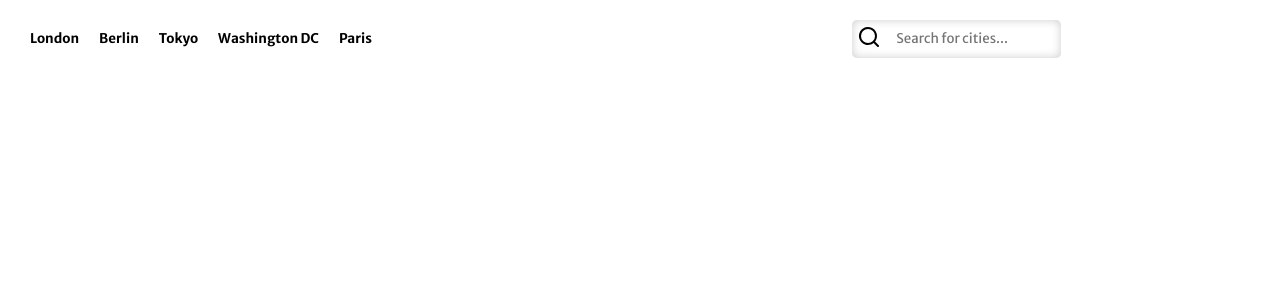
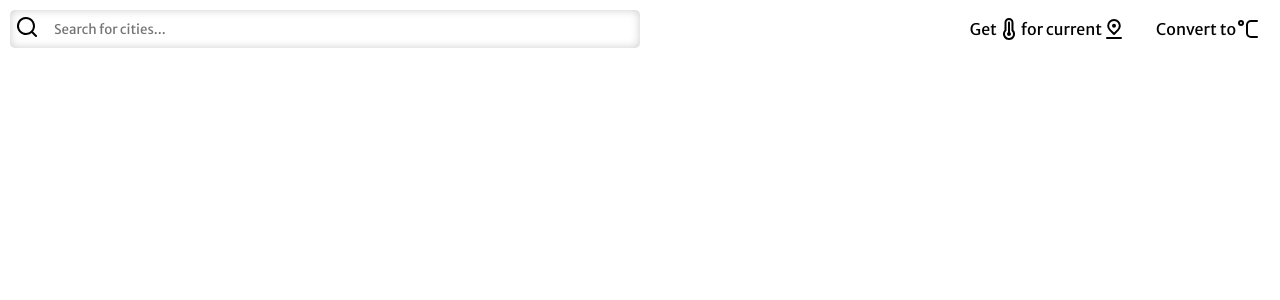
Before and after one commit to Zack1808/weather-app, a React (Create React App) app: page / in a window 1280 px wide. Shown: the top 300 px of the page. Built offline with nearby package versions, Linux system fonts and the light colour scheme.

Commit message:
Added Header component

```diff
--- a/src/components/App.js
+++ b/src/components/App.js
@@ -1,22 +1,16 @@
-import React from "react";
-
-// Importing the costume components
-import NavBar from "./NavBar";
-import Search from "./Search";
+import React, { useState } from "react";
 
 // Importing the style file
 import "../css/App.css";
+
+// Importing costume components
+import Header from "./Header";
 
 // Creating the App component
 const App = () => {
   return (
     <div className="app-container">
-      <div className="navigation">
-        <NavBar />
-        <div className="search">
-          <Search />
-        </div>
-      </div>
+      <Header />
     </div>
   );
 };
--- /dev/null
+++ b/src/components/Header.js
@@ -0,0 +1,39 @@
+import React, { useState } from "react";
+import {
+  UilCelsius,
+  UilFahrenheit,
+  UilTemperature,
+  UilLocationPinAlt,
+} from "@iconscout/react-unicons";
+
+// Importing the style file
+import "../css/Header.css";
+
+// Importing costume components
+import Search from "./Search";
+
+// Creating the Header component
+const Header = () => {
+  // Setting up state
+  const [celsius, setCelsius] = useState(true);
+
+  return (
+    <div className="navigation">
+      <Search />
+      <div className="buttons">
+        <button className="location">
+          Get <UilTemperature /> for current <UilLocationPinAlt />
+        </button>
+        <button
+          className="unit"
+          onClick={() => setCelsius((prevState) => !prevState)}
+        >
+          Convert to {celsius ? <UilCelsius /> : <UilFahrenheit />}
+        </button>
+      </div>
+    </div>
+  );
+};
+
+// Exporting the Header component
+export default Header;
--- a/src/components/NavBar.js
+++ /dev/null
@@ -1,20 +0,0 @@
-import React from "react";
-
-// Importing the style file
-import "../css/NavBar.css";
-
-// Creating the NavBar component
-const NavBar = () => {
-  return (
-    <div className="nav-container">
-      <button className="nav-item">London</button>
-      <button className="nav-item">Berlin</button>
-      <button className="nav-item">Tokyo</button>
-      <button className="nav-item">Washington DC</button>
-      <button className="nav-item">Paris</button>
-    </div>
-  );
-};
-
-// Exporting the NavBar component
-export default NavBar;
--- a/src/css/App.css
+++ b/src/css/App.css
@@ -18,15 +18,3 @@
   justify-content: space-between;
   align-items: center;
 }
-
-.navigation {
-  display: flex;
-  width: 100%;
-  padding: 10px;
-  justify-content: space-between;
-  align-items: center;
-}
-
-.search {
-  width: 50%;
-}
--- /dev/null
+++ b/src/css/Header.css
@@ -0,0 +1,38 @@
+.navigation {
+  display: flex;
+  width: 100%;
+  padding: 10px;
+  justify-content: space-between;
+  align-items: center;
+}
+
+.buttons {
+  display: flex;
+  gap: 10px;
+  justify-content: center;
+  align-items: center;
+}
+
+.buttons button {
+  display: flex;
+  justify-content: center;
+  align-items: center;
+  padding: 5px 10px;
+  font-size: 1em;
+  background-color: transparent;
+  border: none;
+  transition: 0.2s ease-in-out;
+  border-radius: 5px;
+}
+
+@media (max-width: 760px) {
+  .navigation {
+    flex-direction: column;
+    gap: 20px;
+  }
+
+  .buttons {
+    width: 100%;
+    justify-content: space-between;
+  }
+} ;
--- a/src/css/NavBar.css
+++ /dev/null
@@ -1,20 +0,0 @@
-.nav-container {
-  width: 100%;
-  display: flex;
-  padding: 10px;
-  justify-content: start;
-  align-items: center;
-}
-
-.nav-container button {
-  background-color: transparent;
-  border: none;
-  padding: 10px;
-  font-weight: 700;
-  transition: 0.2s ease-in-out;
-  user-select: none;
-}
-
-.nav-container button:hover {
-  transform: scale(1.05);
-}
--- a/src/css/Search.css
+++ b/src/css/Search.css
@@ -27,3 +27,9 @@ form button {
   border: none;
   padding: 5px;
 }
+
+@media (max-width: 760px) {
+  form {
+    width: 100%;
+  }
+}
```
